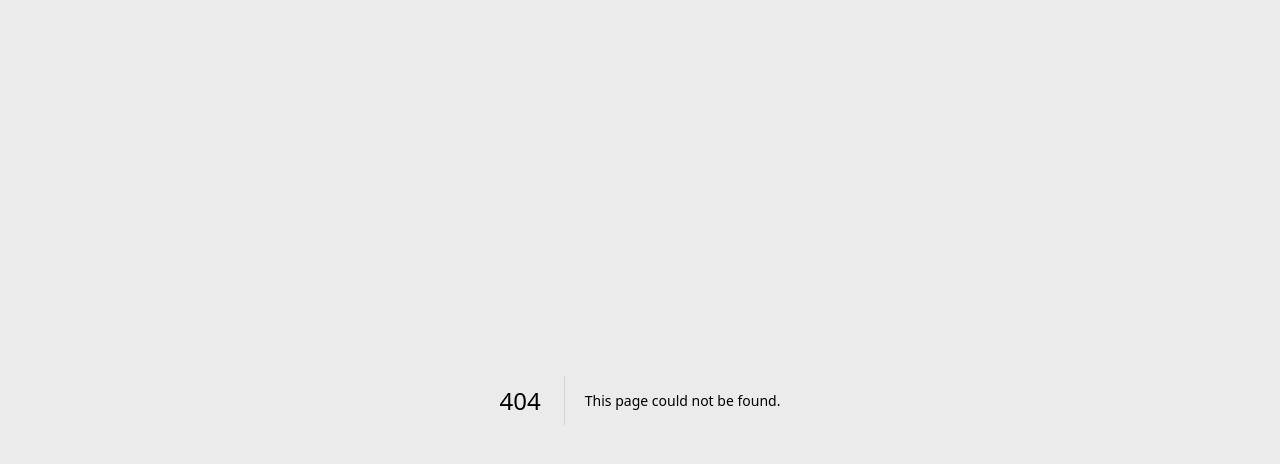
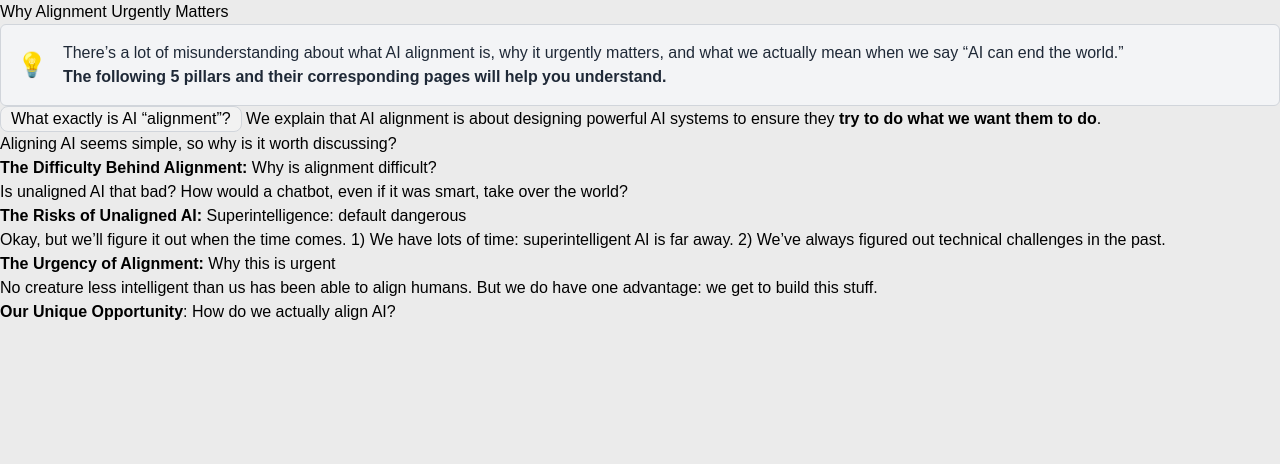
Before and after one commit to masonwang025/alignment-guide, a Next.js app: page /why-alignment in a window 1280 px wide. Before the commit this address had no page. Shown: the top 464 px of the page. Built offline with nearby package versions, Linux system fonts and the light colour scheme.

Commit message:
base link badge and why alignment page

```diff
--- /dev/null
+++ b/src/components/elements/LinkBadge.tsx
@@ -0,0 +1,18 @@
+// inspo: https://leerob.io/
+
+function LinkBadge({ link, text, newWindow, icon, className }: {
+    link: string;
+    text: string | React.ReactNode;
+    newWindow?: boolean;
+    icon?: React.ReactNode;
+    className?: string;
+}) {
+    return (
+        <a href={link} target={newWindow ? "_blank" : undefined} className={`trans inline-block bg-background-light border border-gray-400 px-2.5 py-[0.75] hover:bg-gray-50 rounded-lg ${className}`}>
+            {icon}
+            {text}
+        </a>
+    )
+}
+
+export default LinkBadge;
--- a/src/pages/_meta.json
+++ b/src/pages/_meta.json
@@ -1,6 +1,8 @@
 {
   "quickstart": "Quickstart",
-  "advanced": "Advanced (A Folder)",
+  "why-alignment": "Why Alignment Urgently Matters",
+  "overview-current-efforts": "Overview of Current Efforts",
+  "next-steps": "Next Steps",
   "about": {
     "title": "About",
     "type": "page"
--- a/src/pages/advanced/satori.mdx
+++ /dev/null
@@ -1,3 +0,0 @@
-# Satori
-
-Satori (悟り) is a Japanese Buddhist term for awakening, "comprehension; understanding".
--- a/src/pages/introduction.mdx
+++ /dev/null
@@ -1,13 +0,0 @@
-![Magnificent Grants](../assets/magnificent-grants-image.png)
-
-# Introduction
-
-Welcome to Nextra! This is a basic docs template. You can use it as a starting point for your own project :)
-
-## What is Nextra?
-
-A **simple**, **powerful** and **flexible** site generation framework with everything you love from Next.js.
-
-## Documentation
-
-The documentation is available at [https://nextra.site](https://nextra.site).
--- a/src/pages/quickstart.mdx
+++ b/src/pages/quickstart.mdx
@@ -13,10 +13,10 @@ Most resources and knowledge about alignment are currently scattered (and it’s
 
 **This guide is a curated central hub of information and resources for alignment.** We keep every page short for you, with options to dig deeper.
 
-1. [Why alignment urgently matters](/why-alignment-urgently-matters):
+1. [Why alignment urgently matters](/why-alignment):
    - What exactly is alignment? Does it matter right now?
    - Responses to FAQs and common misconceptions
-2. [Overview of current efforts](/overview-of-current-efforts):
+2. [Overview of current efforts](/overview-current-efforts):
    - What are the current main efforts from prominent organizations?
    - A concise birds-eye view of their research directions and mission/philosophy
 3. [Research Directions](/research-directions):
--- /dev/null
+++ b/src/pages/why-alignment.mdx
@@ -0,0 +1,35 @@
+import Promise from "@/components/elements/promise";
+import LinkBadge from "@/components/elements/LinkBadge";
+
+# Why Alignment Urgently Matters
+
+<Promise>
+  There’s a lot of misunderstanding about what AI alignment is, why it urgently
+  matters, and what we actually mean when we say “AI can end the world.”
+  <b>
+    The following 5 pillars and their corresponding pages will help you
+    understand.
+  </b>
+</Promise>
+
+1. <LinkBadge
+     link="/what-is-alignment"
+     text="What exactly is AI “alignment”?"
+   /> We explain that AI alignment is about designing powerful AI systems to ensure
+   they **try to do what we want them to do**.
+
+2. Aligning AI seems simple, so why is it worth discussing?
+
+   **The Difficulty Behind Alignment:** [Why is alignment difficult?](https://www.notion.so/Why-is-alignment-difficult-385f815223004c148a1e6879afe10bcf?pvs=21)
+
+3. Is unaligned AI that bad? How would a chatbot, even if it was smart, take over the world?
+
+   **The Risks of Unaligned AI:** [Superintelligence: default dangerous](https://www.notion.so/Superintelligence-default-dangerous-9ef0d11a444845eda56b09077b781547?pvs=21)
+
+4. Okay, but we’ll figure it out when the time comes. 1) We have lots of time: superintelligent AI is far away. 2) We’ve always figured out technical challenges in the past.
+
+   **The Urgency of Alignment:** [Why this is urgent](https://www.notion.so/Why-this-is-urgent-af137b54fa664cf0b214a0385c1c3fd1?pvs=21)
+
+5. No creature less intelligent than us has been able to align humans. But we do have one advantage: we get to build this stuff.
+
+   **Our Unique Opportunity**: [How do we actually align AI?](https://www.notion.so/How-do-we-actually-align-AI-2eddeb9538e848c8b45b2b4701ee5afc?pvs=21)
--- /dev/null
+++ b/src/pages/why-alignment/understanding-alignment.mdx
@@ -0,0 +1 @@
+# Understanding AI Alignment
--- a/src/styles/globals.css
+++ b/src/styles/globals.css
@@ -90,3 +90,8 @@ body {
 footer {
   @apply bg-background !important;
 }
+
+/* default transition */
+.trans {
+  @apply transition-all duration-200 ease-in-out;
+}
--- a/tailwind.config.ts
+++ b/tailwind.config.ts
@@ -14,7 +14,11 @@ const config = {
     },
     extend: {
       colors: {
-        background: "#EBEBEB",
+        background: {
+          // https://www.color-hex.com/color-names.html
+          DEFAULT: "#EBEBEB", // Gray92
+          light: "#F2F2F2", // Gray95
+        },
         accent: {
           400: "#DEDEDE",
           500: "#ACAAA8",
```
